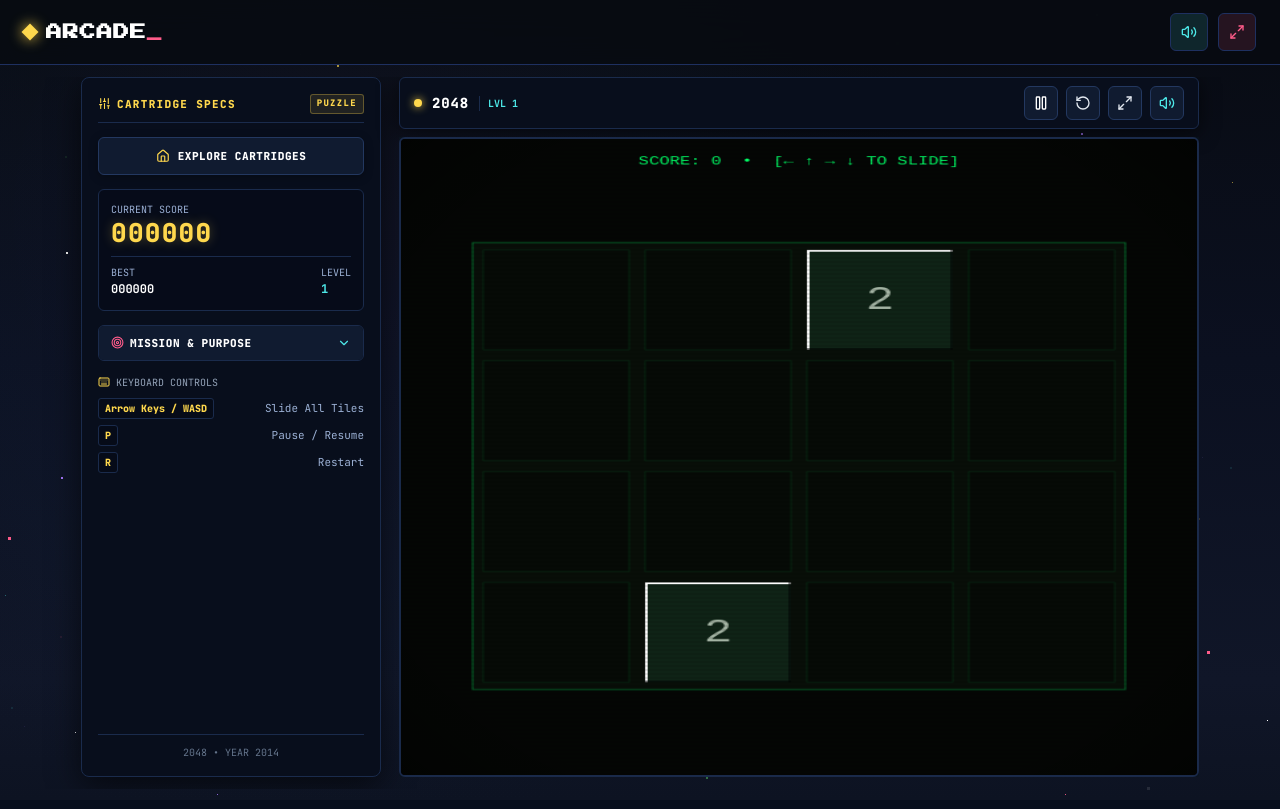
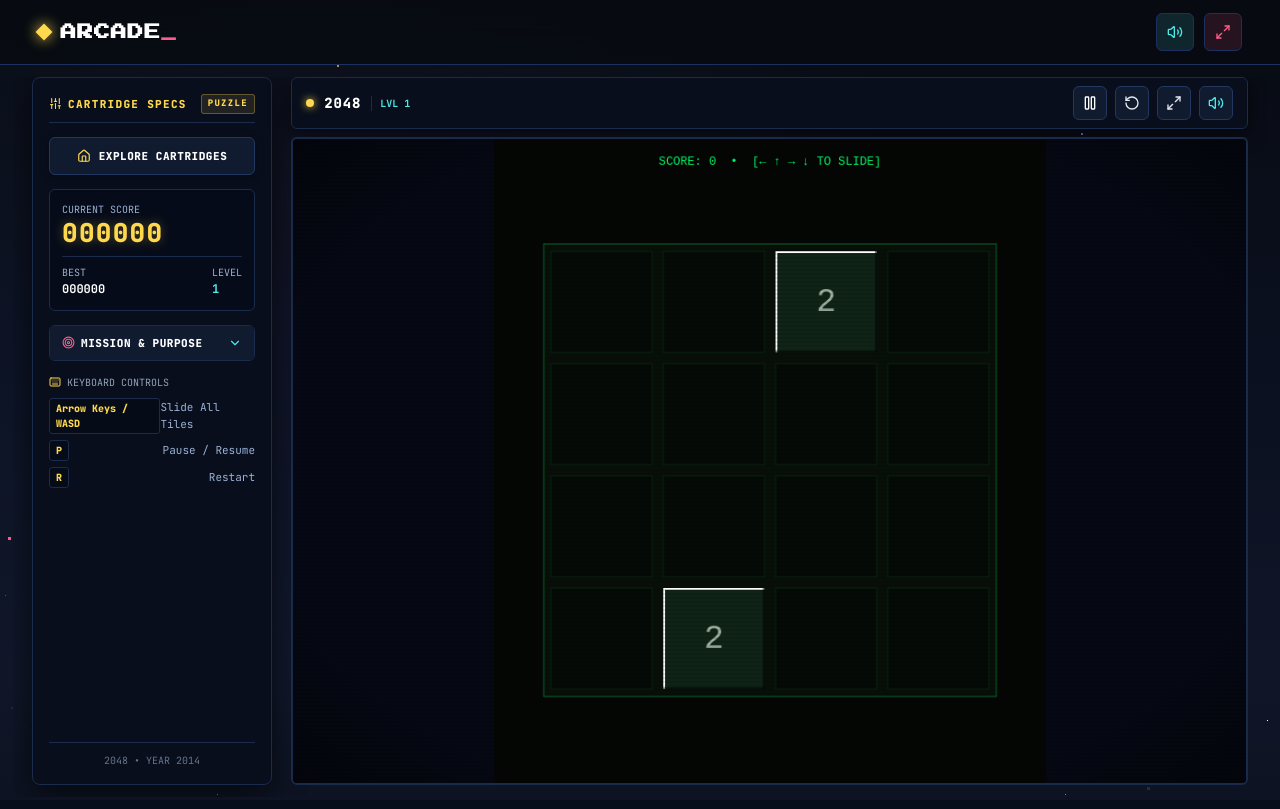
Before and after one commit to slythnox/Arcade_, a Next.js app: page /games/2048 in a window 1280 px wide. Built offline with nearby package versions, Linux system fonts and the light colour scheme.

Commit message:
Arcade - Screen sizing

```diff
--- a/app/case-studies/page.tsx
+++ b/app/case-studies/page.tsx
@@ -51,7 +51,7 @@ export default function CaseStudiesPage() {
         </p>
       </div>
 
-      <div style={{ display: "grid", gridTemplateColumns: "1fr", gap: "20px", maxWidth: "840px" }}>
+      <div style={{ display: "grid", gridTemplateColumns: "repeat(auto-fill, minmax(clamp(320px, 30vw, 480px), 1fr))", gap: "24px", maxWidth: "min(1200px, 100%)" }}>
         {studies.map((study, idx) => {
           const cardAccents = ["#ff5c8a", "#4de8e8", "#ffd84d", "#a879ff"];
           const accent = cardAccents[idx % cardAccents.length];
--- a/app/games/[slug]/page.tsx
+++ b/app/games/[slug]/page.tsx
@@ -47,8 +47,8 @@ export default async function GameDetailPage({ params }: Props) {
         justifyContent: "flex-start",
         alignItems: "center",
         boxSizing: "border-box",
-        paddingTop: "12px",
-        paddingBottom: "12px",
+        paddingTop: "clamp(4px, 1vw, 12px)",
+        paddingBottom: "clamp(4px, 1vw, 12px)",
       }}
     >
       <script
--- a/components/arcade/GameGrid.tsx
+++ b/components/arcade/GameGrid.tsx
@@ -92,8 +92,8 @@ export const GameGrid: React.FC<GameGridProps> = ({
         <div
           style={{
             display: "grid",
-            gridTemplateColumns: "repeat(auto-fill, minmax(290px, 1fr))",
-            gap: "24px",
+            gridTemplateColumns: "repeat(auto-fill, minmax(clamp(250px, 18vw, 320px), 1fr))",
+            gap: "clamp(16px, 1.8vw, 28px)",
           }}
         >
           {games.map((game) => (
--- a/components/game/GameShell.tsx
+++ b/components/game/GameShell.tsx
@@ -504,15 +504,15 @@ export const GameShell: React.FC<GameShellProps> = ({ gameSlug, mode = "arcade"
       className={`arcade-cockpit-stage ${isFullscreen ? "is-fullscreen steam-deck-mode" : ""}`}
       style={{
         width: "100%",
-        maxWidth: isFullscreen ? "100vw" : "1280px",
-        height: isFullscreen ? "100vh" : "calc(100vh - var(--header-height, 64px) - 24px)",
-        maxHeight: isFullscreen ? "100vh" : "calc(100vh - var(--header-height, 64px) - 24px)",
+        maxWidth: isFullscreen ? "100vw" : "min(1920px, 98vw)",
+        height: isFullscreen ? "100vh" : "calc(100vh - var(--header-height, 64px) - 16px)",
+        maxHeight: isFullscreen ? "100vh" : "calc(100vh - var(--header-height, 64px) - 16px)",
         display: "flex",
         flexDirection: isFullscreen ? "column" : "row",
-        justifyContent: isFullscreen ? "space-between" : "center",
+        justifyContent: "center",
         alignItems: "stretch",
-        gap: isFullscreen ? "0" : "18px",
-        padding: isFullscreen ? "0" : "0 16px 12px 16px",
+        gap: isFullscreen ? "0" : "clamp(12px, 1.5vw, 24px)",
+        padding: isFullscreen ? "0" : "0 clamp(8px, 1.5vw, 24px) 12px clamp(8px, 1.5vw, 24px)",
         boxSizing: "border-box",
         overflow: "hidden",
         backgroundColor: isFullscreen ? "#04060d" : "transparent",
@@ -615,8 +615,9 @@ export const GameShell: React.FC<GameShellProps> = ({ gameSlug, mode = "arcade"
         <aside
           className="arcade-info-box"
           style={{
-            width: "300px",
-            minWidth: "300px",
+            width: "clamp(240px, 18vw, 320px)",
+            minWidth: "220px",
+            maxWidth: "340px",
             backgroundColor: "#080e1c",
             border: "1px solid #1a2b4c",
             borderRadius: "8px",
@@ -893,7 +894,7 @@ export const GameShell: React.FC<GameShellProps> = ({ gameSlug, mode = "arcade"
         style={{
           flex: 1,
           width: isFullscreen ? "100%" : "auto",
-          maxWidth: isFullscreen ? "860px" : "800px",
+          maxWidth: isFullscreen ? "100%" : "min(1360px, 100%)",
           height: isFullscreen ? "calc(100vh - 84px)" : "100%",
           display: "flex",
           flexDirection: "column",
@@ -1062,6 +1063,10 @@ export const GameShell: React.FC<GameShellProps> = ({ gameSlug, mode = "arcade"
                 display: "block",
                 width: "100%",
                 height: "100%",
+                maxWidth: "100%",
+                maxHeight: "100%",
+                aspectRatio: "600 / 700",
+                objectFit: "contain",
                 backgroundColor: "#050914",
                 borderRadius: "4px",
               }}
@@ -1636,6 +1641,15 @@ export const GameShell: React.FC<GameShellProps> = ({ gameSlug, mode = "arcade"
           border: 2px solid #f3e8ff;
         }
 
+        /* Medium screens (861px - 1080px): Compact sidebar to prioritize play area */
+        @media (max-width: 1080px) and (min-width: 861px) {
+          .arcade-info-box {
+            width: 220px !important;
+            min-width: 220px !important;
+            padding: 10px !important;
+          }
+        }
+
         /* 75-25 Mobile Ratio Optimization */
         @media (max-width: 860px) {
           .arcade-info-box {
@@ -1664,6 +1678,13 @@ export const GameShell: React.FC<GameShellProps> = ({ gameSlug, mode = "arcade"
             max-height: 25vh !important;
           }
         }
+
+        /* Large & Ultra-Wide Displays (1440p / 4K / Ultrawides) */
+        @media (min-width: 1600px) {
+          .arcade-cockpit-stage {
+            max-height: calc(100vh - var(--header-height, 64px) - 20px) !important;
+          }
+        }
       `}</style>
     </div>
   );
--- a/styles/globals.css
+++ b/styles/globals.css
@@ -99,8 +99,8 @@ input:focus, textarea:focus, select:focus {
   max-width: var(--max-width-content);
   margin-left: auto;
   margin-right: auto;
-  padding-left: var(--space-6);
-  padding-right: var(--space-6);
+  padding-left: clamp(16px, 3vw, 40px);
+  padding-right: clamp(16px, 3vw, 40px);
 }
 
 /* Saturated Arcade Card */
@@ -153,7 +153,7 @@ input:focus, textarea:focus, select:focus {
   background-color: #04060a !important;
   display: flex !important;
   flex-direction: column !important;
-  justifyContent: center !important;
+  justify-content: center !important;
   align-items: center !important;
 }
 
@@ -163,3 +163,10 @@ input:focus, textarea:focus, select:focus {
     padding-right: var(--space-4);
   }
 }
+
+@media (min-width: 1920px) {
+  .container {
+    padding-left: var(--space-8);
+    padding-right: var(--space-8);
+  }
+}
--- a/styles/tokens.css
+++ b/styles/tokens.css
@@ -82,6 +82,6 @@
   --shadow-card: 0 8px 24px rgba(4, 6, 12, 0.6), 3px 3px 0px #000000;
 
   /* --- Layout --- */
-  --max-width-content: 1360px;
+  --max-width-content: 1760px;
   --header-height: 64px;
 }
```
Also changed, not shown: app/about/page.tsx (+6 -5 lines), app/privacy/page.tsx (+6 -5 lines), app/terms/page.tsx (+6 -5 lines).
